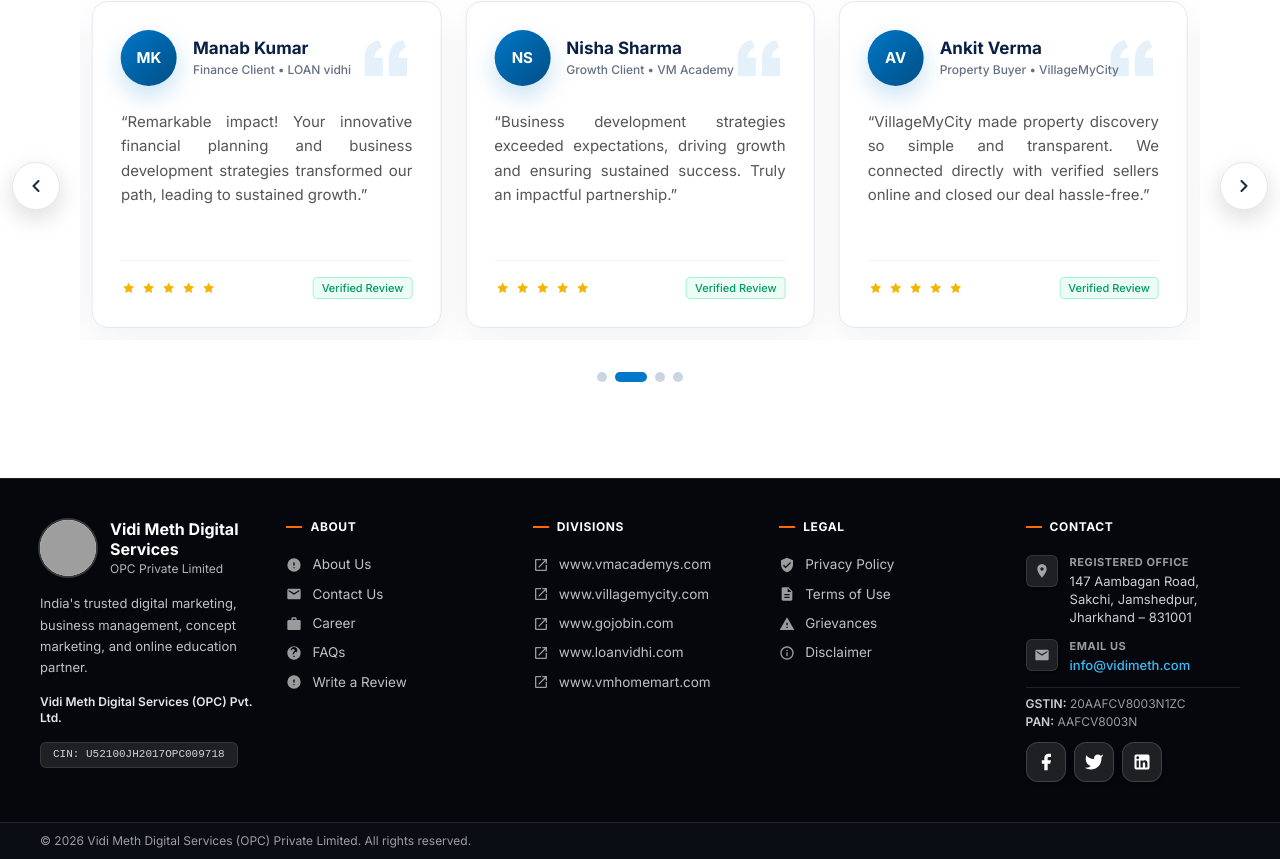
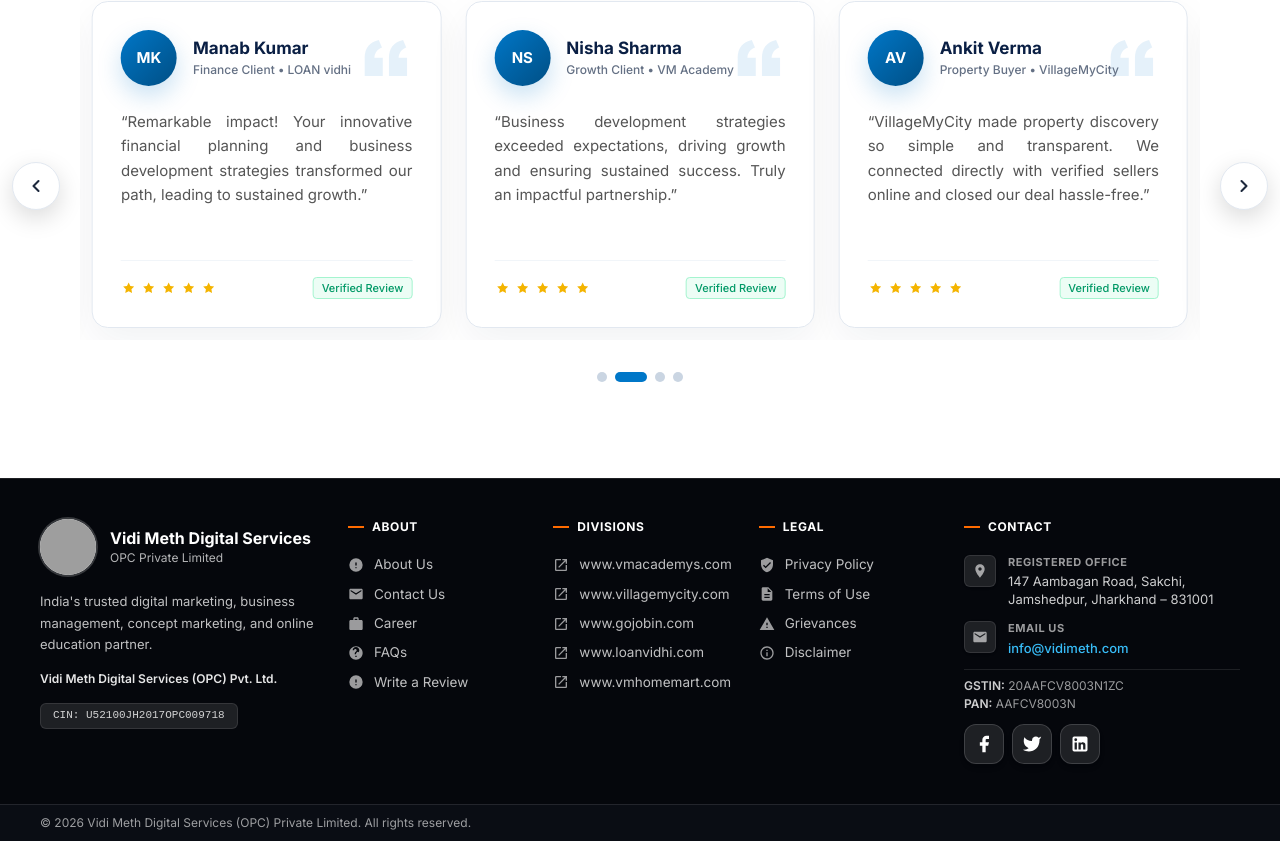
Before and after one commit to vinitk09/Vidimeth-o, a Next.js app: page / in a window 1280 px wide. Shown: the part 6910-7769 px from the top of the page. Built offline with nearby package versions, Linux system fonts and the light colour scheme; grey boxes are pictures that could not be loaded.

Commit message:
fixed footer

```diff
--- a/src/app/components/Footer.js
+++ b/src/app/components/Footer.js
@@ -94,19 +94,19 @@ export default function Footer() {
     <footer className="bg-[#05070c] text-white font-sans text-sm border-t border-white/10">
       {/* Main Footer Container */}
       <div className="mx-auto max-w-7xl px-5 py-8 sm:px-8 lg:px-10 lg:py-10">
-        <div className="grid gap-8 sm:grid-cols-2 lg:grid-cols-5">
+        <div className="grid gap-8 sm:grid-cols-2 lg:grid-cols-12">
           {/* Column 1: Company Logo & Info */}
-          <div className="lg:col-span-1 space-y-4">
+          <div className="lg:col-span-3 space-y-4">
             <div className="flex items-center gap-3.5">
               <Image
                 src="/vidimethlogo1.png"
                 alt="Vidi Meth Digital Services"
                 width={56}
                 height={56}
-                className="h-14 w-14 rounded-full bg-white object-cover ring-2 ring-white/20"
+                className="h-14 w-14 rounded-full bg-white object-cover ring-2 ring-white/20 shrink-0"
               />
               <div>
-                <p className="text-base font-bold leading-tight text-white">
+                <p className="text-base font-bold leading-tight text-white whitespace-nowrap">
                   Vidi Meth Digital Services
                 </p>
                 <p className="mt-0.5 text-xs font-normal text-white/70">
@@ -129,7 +129,7 @@ export default function Footer() {
           </div>
 
           {/* Column 2: ABOUT */}
-          <div>
+          <div className="lg:col-span-2">
             <SectionHeading title="ABOUT" />
             <ul className="space-y-2.5 text-[13.5px]">
               {aboutLinks.map((link) => (
@@ -157,7 +157,7 @@ export default function Footer() {
           </div>
 
           {/* Column 3: DIVISIONS */}
-          <div>
+          <div className="lg:col-span-2">
             <SectionHeading title="DIVISIONS" />
             <ul className="space-y-2.5 text-[13.5px]">
               {divisionLinks.map((link) => (
@@ -177,7 +177,7 @@ export default function Footer() {
           </div>
 
           {/* Column 4: LEGAL */}
-          <div>
+          <div className="lg:col-span-2">
             <SectionHeading title="LEGAL" />
             <ul className="space-y-2.5 text-[13.5px]">
               {legalLinks.map((link) => (
@@ -205,7 +205,7 @@ export default function Footer() {
           </div>
 
           {/* Column 5: CONTACT */}
-          <div className="space-y-4">
+          <div className="lg:col-span-3 space-y-4">
             <SectionHeading title="CONTACT" />
 
             <div className="space-y-3 text-[13px]">
```
